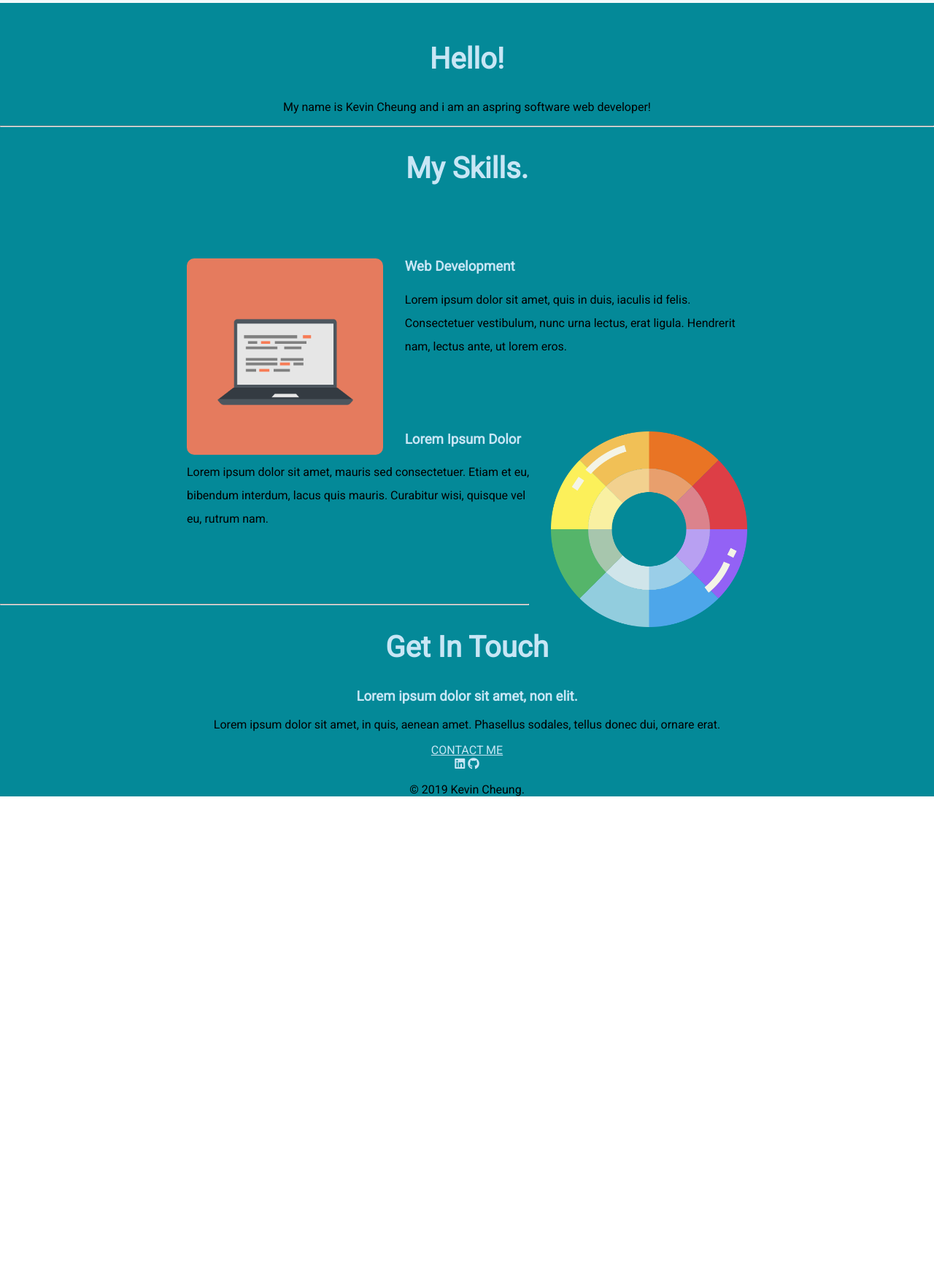
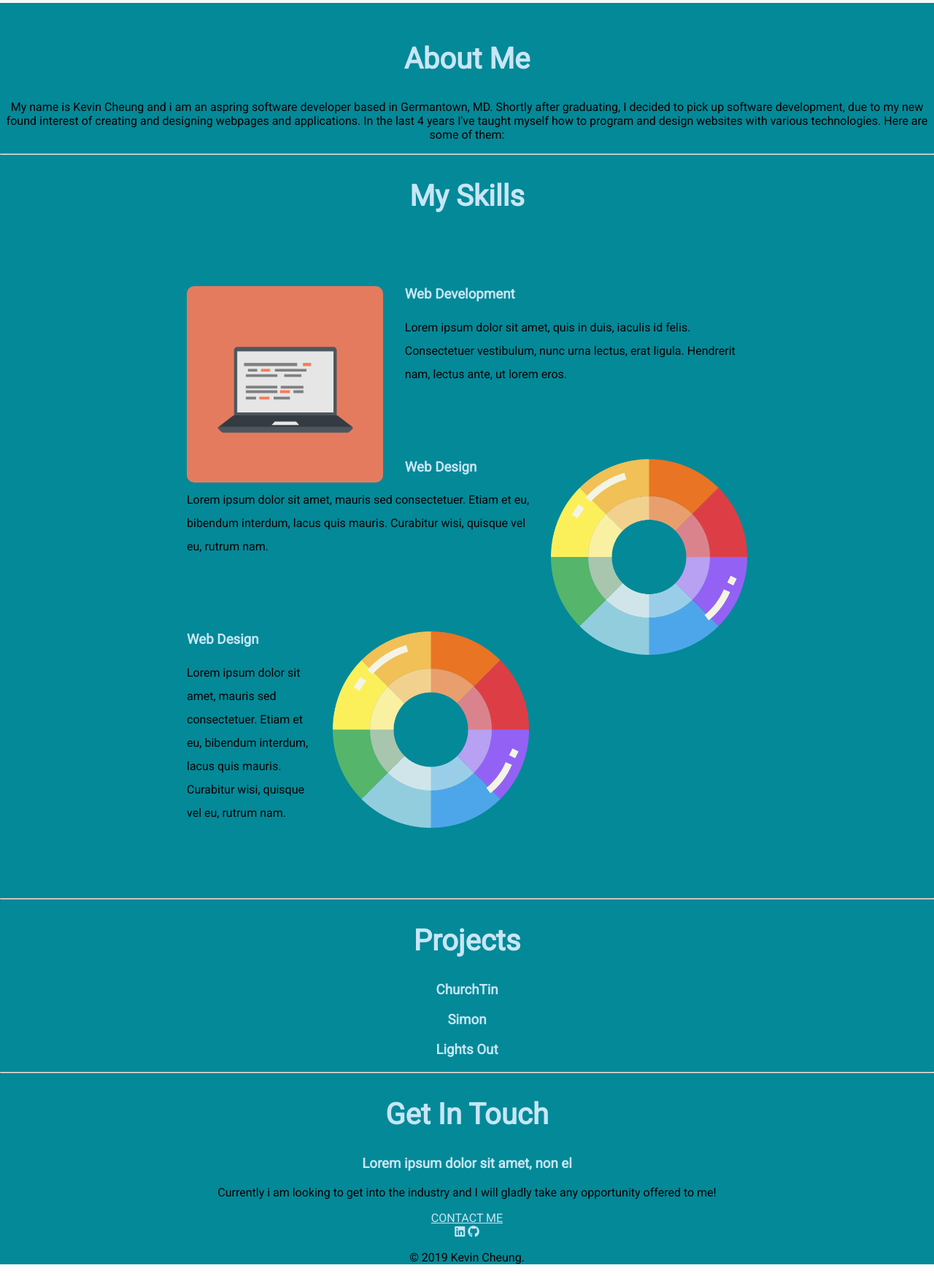
Before and after one commit to CKaii/ckaii.github.io, a plain HTML site: page index.html in a window 1280 px wide. Shown: the part 736-2484 px from the top of the page at 73% size. Before the commit the page ends 1843 px from the top, so only its background shows below. Drawn offline with Linux system fonts and the light colour scheme.

Commit message:
Added content to the about me section

```diff
--- a/css/styles.css
+++ b/css/styles.css
@@ -41,7 +41,9 @@ h3, a, .header {
   line-height: 2;
 }
 
-
+.project-header {
+  display: inline
+}
 
 .computer-img {
   width: 35%;
--- a/index.html
+++ b/index.html
@@ -1,54 +1,72 @@
 <!DOCTYPE html>
-<html lang="en" dir="ltr">
+<html lang='en' dir='ltr'>
   <head>
-    <meta charset="utf-8">
+    <meta charset='utf-8'>
     <title>Kevin Cheung</title>
-    <link rel="stylesheet" href="css/styles.css">
-    <link rel="icon" href="favicon.ico">
-    <link href="https://fonts.googleapis.com/css?family=Roboto|Sacramento" rel="stylesheet">
-    <link rel="stylesheet" href="https://use.fontawesome.com/releases/v5.8.1/css/all.css" integrity="sha384-50oBUHEmvpQ+1lW4y57PTFmhCaXp0ML5d60M1M7uH2+nqUivzIebhndOJK28anvf" crossorigin="anonymous">
+    <link rel='stylesheet' href='css/styles.css'>
+    <link rel='icon' href='favicon.ico'>
+    <link href='https://fonts.googleapis.com/css?family=Roboto|Sacramento' rel='stylesheet'>
+    <link rel='stylesheet' href='https://use.fontawesome.com/releases/v5.8.1/css/all.css' integrity='sha384-50oBUHEmvpQ+1lW4y57PTFmhCaXp0ML5d60M1M7uH2+nqUivzIebhndOJK28anvf' crossorigin='anonymous'>
   </head>
+
   <body>
+
     <div class='top-container'>
-      <img class='top-cloud' src="images/cloud.png" alt="cloud">
-      <h1>I'm Kevin</h1>
-      <h2 class='headline'>Welcome to my web portfolio!</h2>
-      <img class='bottom-cloud' src="images/cloud.png" alt="cloud">
-      <img class='mountain' src="images/mountain.png" alt="mountain">
+      <img class='top-cloud' src='images/cloud.png' alt='cloud'>
+      <h1>Hello! I'm Kevin!</h1>
+      <h2 class='headline'>Welcome to my portfolio</h2>
+      <img class='bottom-cloud' src='images/cloud.png' alt='cloud'>
+      <img class='mountain' src='images/mountain.png' alt='mountain'>
     </div>
-    <div class="middle-container">
-      <div class="profile">
-        <img src="" alt="">
-        <h2 class='header'>Hello!</h2>
-        <p>My name is Kevin Cheung and i am an aspring software web developer!</p>
+
+    <div class='middle-container'>
+      <div class='profile'>
+        <img src='' alt=''>
+        <h2 class='header'>About Me</h2>
+        <p>My name is Kevin Cheung and i am an aspring software developer based in Germantown, MD. Shortly after graduating, I decided to pick up software development, due to my new found interest of creating and designing webpages and applications. In the last 4 years I've taught myself how to program and design websites with various technologies. Here are some of them: </p>
       </div>
       <hr>
-      <div class="skills">
-        <h2 class='header'>My Skills.</h2>
-        <div class="skill-row">
-          <img class='computer-img' src="images/computer.png" alt="computer">
+      <div class='skills'>
+        <h2 class='header'>My Skills</h2>
+        <div class='skill-row'>
+          <img class='computer-img' src='images/computer.png' alt='computer'>
           <h3>Web Development</h3>
           <p class='skill-description-left'>Lorem ipsum dolor sit amet, quis in duis, iaculis id felis. Consectetuer vestibulum, nunc urna lectus, erat ligula. Hendrerit nam, lectus ante, ut lorem eros.</p>
         </div>
-        <div class="skill-row">
-          <img class='palette-img' src="images/palette.png" alt="color palette">
-          <h3>Lorem Ipsum Dolor</h3>
+        <div class='skill-row'>
+          <img class='palette-img' src='images/palette.png' alt='color palette'>
+          <h3>Web Design</h3>
+          <p class='skill-description-right'>Lorem ipsum dolor sit amet, mauris sed consectetuer. Etiam et eu, bibendum interdum, lacus quis mauris. Curabitur wisi, quisque vel eu, rutrum nam.</p>
+        </div>
+        <div class='skill-row'>
+          <img class='palette-img' src='images/palette.png' alt='color palette'>
+          <h3>Web Design</h3>
           <p class='skill-description-right'>Lorem ipsum dolor sit amet, mauris sed consectetuer. Etiam et eu, bibendum interdum, lacus quis mauris. Curabitur wisi, quisque vel eu, rutrum nam.</p>
         </div>
       </div>
       <hr>
-      <div class="contact-me">
+      <div class='project'>
+        <h2 class='header'>Projects</h2>
+          <div class='project-headers'>
+            <h3>ChurchTin</h3>
+            <h3>Simon</h3>
+            <h3>Lights Out</h3>
+          <div>
+      </div>
+      <hr>
+      <div class='contact-me'>
         <h2 class='header'>Get In Touch</h2>
-        <h3>Lorem ipsum dolor sit amet, non elit.</h3>
-        <p class='skill-description'>Lorem ipsum dolor sit amet, in quis, aenean amet. Phasellus sodales, tellus donec dui, ornare erat.</p>
-        <a class="btn" href="mailto:kevin.cheung.kai@gmail.com">CONTACT ME</a>
+        <h3>Lorem ipsum dolor sit amet, non el</h3>
+        <p class='skill-description'>Currently i am looking to get into the industry and I will gladly take any opportunity offered to me!</p>
+        <a class='btn' href='mailto:kevin.cheung.kai@gmail.com'>CONTACT ME</a>
       </div>
     </div>
 
-    <div class="bottom-container">
-      <a class="footer-link" href="https://www.linkedin.com/in/kkcheung7"><i class="fab fa-linkedin"></i></a>
-      <a class="footer-link" href="https://github.com/CKaii"><i class="fab fa-github"></i></a>
+    <div class='bottom-container'>
+      <a class='footer-link' href='https://www.linkedin.com/in/kkcheung7'><i class='fab fa-linkedin'></i></a>
+      <a class='footer-link' href='https://github.com/CKaii'><i class='fab fa-github'></i></a>
       <p>© 2019 Kevin Cheung.</p>
     </div>
+
   </body>
 </html>
```
